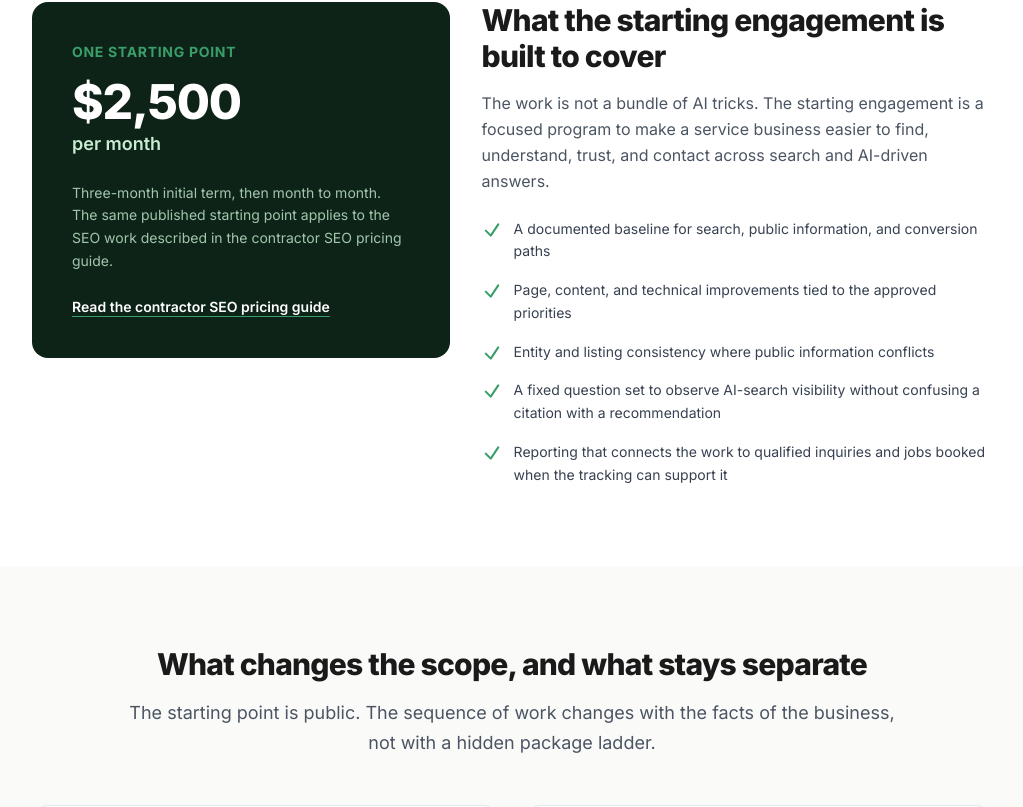
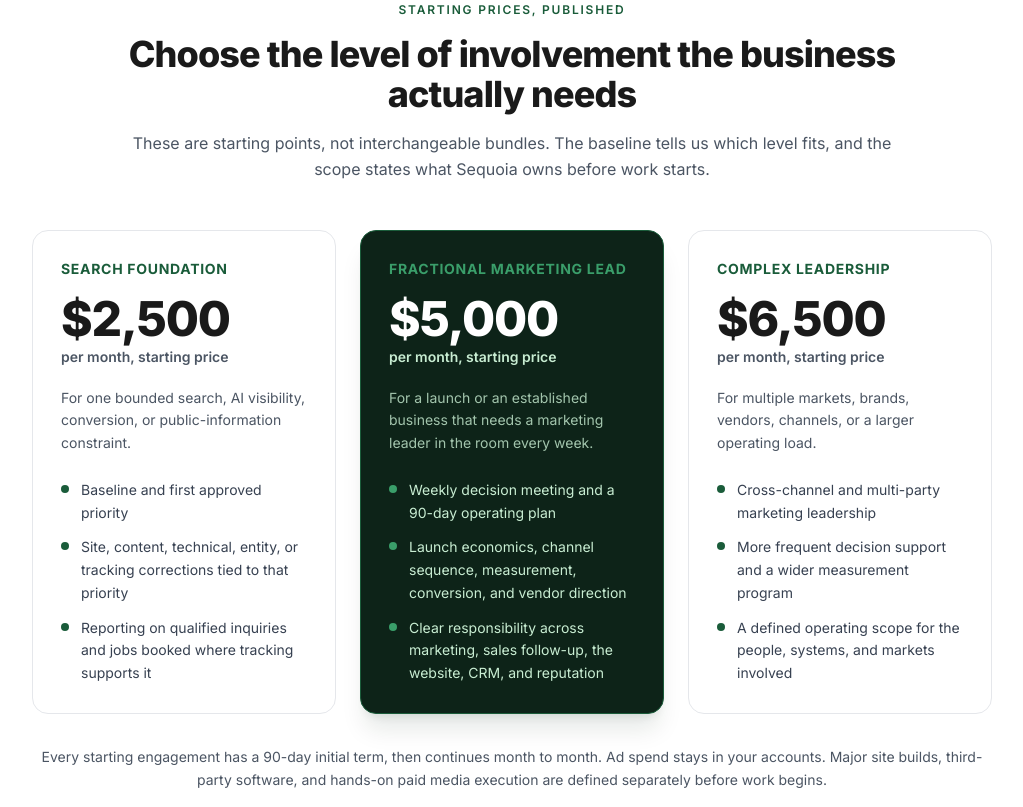
Before and after one commit to SequoiaGeo/next-website, a Next.js app: page /ai-seo-pricing in a window 1280 px wide. Shown: the part 813-1620 px from the top of the page, without its empty margins (128-1151 px from the left). Built offline with nearby package versions, Linux system fonts and the light colour scheme; no server answers.

Commit message:
Add transparent pricing tiers

```diff
--- a/src/app/ai-seo-pricing/page.tsx
+++ b/src/app/ai-seo-pricing/page.tsx
@@ -34,7 +34,7 @@ const faqs = [
   {
     question: "What is included in the monthly fee?",
     answer:
-      "The starting engagement can include search and AI visibility work, content and page improvements, public entity consistency, conversion and tracking fixes, reporting, and the priorities that emerge from the baseline. The exact sequence depends on the business, market, existing assets, and access available.",
+      "Search Foundation starts at $2,500 a month and covers a bounded search, AI visibility, conversion, or public-information constraint. Fractional Marketing Lead starts at $5,000 a month when a business needs weekly marketing leadership, launch planning, measurement oversight, and cross-channel direction. Complex Leadership starts at $6,500 a month for multiple markets, brands, vendors, or a broader operating load. Every engagement has a defined scope before work begins.",
   },
   {
     question: "What is not included?",
@@ -50,6 +50,11 @@ const faqs = [
     question: "What happens in the first 30 days?",
     answer:
       "The first 30 days establish the baseline, identify the first approved constraint, make the first corrections, and document what changed. The initial three-month term gives the work time to be implemented, discovered, and evaluated without pretending a result can be promised on a fixed date.",
+  },
+  {
+    question: "Is paid media management included?",
+    answer:
+      "Ad spend is always separate and stays in your accounts. Paid media execution is defined in writing for each engagement because the workload changes with platforms, spend, creative, and reporting requirements. It is never assumed to be included just because a broader marketing leadership engagement is in place.",
   },
   {
     question: "Can you work with a company that already has an agency?",
@@ -79,9 +84,10 @@ export default function AiSeoPricingPage() {
             How Much Does GEO and AI SEO Cost?
           </h1>
           <p className="mx-auto mt-6 max-w-3xl text-xl leading-relaxed text-gray-700">
-            At Sequoia GEO, engagements start at <strong>$2,500 a month</strong>, with a
-            three-month initial term and month to month after. GEO and AI SEO are part of
-            the same operator-led search engagement, not a separate AI surcharge.
+            Search Foundation starts at <strong>$2,500 a month</strong>. Marketing leadership
+            starts at <strong>$5,000 a month</strong>. Both begin with a 90-day initial term,
+            then continue month to month. GEO and AI SEO are part of the work, not a separate
+            AI surcharge.
           </p>
           <p className="mx-auto mt-4 max-w-2xl text-base leading-relaxed text-gray-600">
             You work directly with Aaron, not an account manager. The baseline decides what
@@ -106,49 +112,79 @@ export default function AiSeoPricingPage() {
 
       <section className="bg-white py-20">
         <div className="mx-auto max-w-5xl px-6 lg:px-8">
-          <div className="grid grid-cols-1 gap-8 lg:grid-cols-[0.9fr_1.1fr] lg:items-start">
-            <div className="rounded-2xl bg-[#0D2318] p-8 text-white sm:p-10">
-              <p className="text-sm font-bold uppercase tracking-wider text-[#3A9E6A]">One starting point</p>
-              <p className="mt-4 text-5xl font-extrabold tracking-tight">$2,500</p>
-              <p className="mt-1 text-lg font-semibold text-[#C8EDD2]">per month</p>
-              <p className="mt-6 text-sm leading-relaxed text-[#C8EDD2]/80">
-                Three-month initial term, then month to month. The same published starting
-                point applies to the SEO work described in the contractor SEO pricing guide.
-              </p>
-              <Link
-                href="/how-much-does-seo-cost-for-contractors"
-                className="mt-6 inline-block text-sm font-semibold text-white underline decoration-[#3A9E6A] underline-offset-4 hover:text-[#C8EDD2]"
-              >
-                Read the contractor SEO pricing guide
-              </Link>
-            </div>
-            <div>
-              <h2 className="text-3xl font-extrabold tracking-tight text-[#1a1a1a]">
-                What the starting engagement is built to cover
+          <div className="mx-auto max-w-3xl text-center">
+            <p className="section-overline mb-4">Starting prices, published</p>
+            <h2 className="text-3xl font-extrabold tracking-tight text-[#1a1a1a] sm:text-4xl">
+              Choose the level of involvement the business actually needs
             </h2>
             <p className="mt-4 text-base leading-relaxed text-gray-600">
-                The work is not a bundle of AI tricks. The starting engagement is a focused
-                program to make a service business easier to find, understand, trust, and
-                contact across search and AI-driven answers.
+              These are starting points, not interchangeable bundles. The baseline tells us
+              which level fits, and the scope states what Sequoia owns before work starts.
             </p>
-              <ul className="mt-6 space-y-4">
+          </div>
+          <div className="mt-12 grid grid-cols-1 gap-6 lg:grid-cols-3">
             {[
-                  "A documented baseline for search, public information, and conversion paths",
-                  "Page, content, and technical improvements tied to the approved priorities",
-                  "Entity and listing consistency where public information conflicts",
-                  "A fixed question set to observe AI-search visibility without confusing a citation with a recommendation",
-                  "Reporting that connects the work to qualified inquiries and jobs booked when the tracking can support it",
-                ].map((item) => (
-                  <li key={item} className="flex items-start gap-3 text-sm leading-relaxed text-gray-700">
-                    <svg aria-hidden="true" className="mt-0.5 h-5 w-5 shrink-0 text-[#3A9E6A]" fill="none" viewBox="0 0 24 24" strokeWidth={2.5} stroke="currentColor">
-                      <path strokeLinecap="round" strokeLinejoin="round" d="M4.5 12.75l6 6 9-13.5" />
-                    </svg>
+              {
+                name: "Search Foundation",
+                price: "$2,500",
+                description: "For one bounded search, AI visibility, conversion, or public-information constraint.",
+                items: [
+                  "Baseline and first approved priority",
+                  "Site, content, technical, entity, or tracking corrections tied to that priority",
+                  "Reporting on qualified inquiries and jobs booked where tracking supports it",
+                ],
+              },
+              {
+                name: "Fractional Marketing Lead",
+                price: "$5,000",
+                description: "For a launch or an established business that needs a marketing leader in the room every week.",
+                items: [
+                  "Weekly decision meeting and a 90-day operating plan",
+                  "Launch economics, channel sequence, measurement, conversion, and vendor direction",
+                  "Clear responsibility across marketing, sales follow-up, the website, CRM, and reputation",
+                ],
+              },
+              {
+                name: "Complex Leadership",
+                price: "$6,500",
+                description: "For multiple markets, brands, vendors, channels, or a larger operating load.",
+                items: [
+                  "Cross-channel and multi-party marketing leadership",
+                  "More frequent decision support and a wider measurement program",
+                  "A defined operating scope for the people, systems, and markets involved",
+                ],
+              },
+            ].map((tier, index) => (
+              <article
+                key={tier.name}
+                className={`rounded-2xl border p-7 ${
+                  index === 1
+                    ? "border-[#1A5C3A] bg-[#0D2318] text-white shadow-xl shadow-[#0D2318]/10"
+                    : "border-gray-200 bg-white text-[#1a1a1a]"
+                }`}
+              >
+                <p className={`text-sm font-bold uppercase tracking-wider ${index === 1 ? "text-[#3A9E6A]" : "text-[#1A5C3A]"}`}>
+                  {tier.name}
+                </p>
+                <p className="mt-4 text-5xl font-extrabold tracking-tight">{tier.price}</p>
+                <p className={`mt-1 text-sm font-semibold ${index === 1 ? "text-[#C8EDD2]" : "text-gray-600"}`}>per month, starting price</p>
+                <p className={`mt-5 text-sm leading-relaxed ${index === 1 ? "text-[#C8EDD2]/80" : "text-gray-600"}`}>{tier.description}</p>
+                <ul className="mt-6 space-y-3">
+                  {tier.items.map((item) => (
+                    <li key={item} className={`flex gap-3 text-sm leading-relaxed ${index === 1 ? "text-[#C8EDD2]" : "text-gray-700"}`}>
+                      <span aria-hidden="true" className={`mt-1.5 h-2 w-2 shrink-0 rounded-full ${index === 1 ? "bg-[#3A9E6A]" : "bg-[#1A5C3A]"}`} />
                       {item}
                     </li>
                   ))}
                 </ul>
+              </article>
+            ))}
           </div>
-          </div>
+          <p className="mt-8 text-center text-sm leading-relaxed text-gray-600">
+            Every starting engagement has a 90-day initial term, then continues month to month.
+            Ad spend stays in your accounts. Major site builds, third-party software, and hands-on
+            paid media execution are defined separately before work begins.
+          </p>
         </div>
       </section>
 
@@ -159,8 +195,8 @@ export default function AiSeoPricingPage() {
               What changes the scope, and what stays separate
             </h2>
             <p className="mt-4 text-lg leading-relaxed text-gray-600">
-              The starting point is public. The sequence of work changes with the facts of
-              the business, not with a hidden package ladder.
+              The starting prices are public. Scope expands only when the operating load expands,
+              not through a hidden package ladder.
             </p>
           </div>
           <div className="mt-12 grid grid-cols-1 gap-6 md:grid-cols-2">
--- a/src/app/fractional-cmo/page.tsx
+++ b/src/app/fractional-cmo/page.tsx
@@ -7,7 +7,7 @@ import ServiceJsonLd from "@/components/ServiceJsonLd";
 export const metadata: Metadata = {
   title: "Fractional CMO for Home Service Contractors | $17M Operator",
   description:
-    "Marketing leadership without the full-time hire. Fractional CMO who built a $17M home services company in 13 years. 4x Inc 5000. Engagements start at $2,500/mo.",
+    "Marketing leadership without the full-time hire. Fractional Marketing Lead services start at $5,000 a month. Led by a home services operator with 13 years of experience.",
   alternates: {
     canonical: "https://www.sequoiageo.com/fractional-cmo",
   },
@@ -27,7 +27,7 @@ const primaryFaqs = [
   {
     question: "How long does a fractional CMO engagement last?",
     answer:
-      "Most engagements run 12 to 24 months. The first 90 days are the audit and strategy build phase. Months four through twelve are execution and optimization. After the first year, many clients extend the engagement or transition some functions to a newly hired internal marketing team the fractional CMO helped build.",
+      "Every engagement begins with a 90-day initial term. The first 90 days establish the operating plan, measurement, ownership, and first priorities. After that, the engagement continues month to month for as long as the business needs hands-on marketing leadership.",
   },
   {
     question: "Can a fractional CMO help if I'm already working with agencies?",
@@ -37,7 +37,7 @@ const primaryFaqs = [
   {
     question: "What does fractional CMO pricing look like for home service companies?",
     answer:
-      "Fractional CMO pricing for home service companies typically ranges from $3,000 to $8,000 per month depending on scope, hours, and the number of vendor relationships being managed. Transparent pricing means knowing exactly what the monthly retainer includes before the engagement starts. The comparison that matters is not fractional CMO cost versus zero, it is fractional CMO cost versus the marketing dollars currently being wasted on unmanaged channels, or versus a full-time executive hire at $180,000 to $220,000 per year.",
+      "Fractional Marketing Lead engagements at Sequoia GEO start at $5,000 per month, with a 90-day initial term and month to month after. Complex Leadership starts at $6,500 per month when the work spans multiple markets, brands, vendors, or channels. Bounded Search Foundation work starts at $2,500 per month. Ad spend stays in your accounts, and paid-media execution is explicitly scoped rather than assumed.",
   },
   {
     question: "What industries do you work with?",
@@ -139,7 +139,7 @@ export default function FractionalCmoPage() {
               <li><strong>Who this is for:</strong> Home service companies doing $2M to $15M in revenue with no dedicated marketing leader.</li>
               <li><strong>What a fractional CMO does:</strong> Owns the marketing function part-time. Sets strategy, manages vendors, builds attribution to <strong>cost per booked job</strong>, and connects every dollar of <strong>marketing spend</strong> to revenue.</li>
               <li><strong>Why an operator matters:</strong> 13 years running Balanced Comfort to $17M, 4x Inc 5000, California Licensed Contractor. I&rsquo;ve sat in the dispatch chair, not just the marketing meeting.</li>
-              <li><strong>Pricing:</strong> $4,000 to $8,000 per month depending on complexity, versus $200K+ for a full-time hire. Lighter, single-channel engagements start at $2,500/mo.</li>
+              <li><strong>Pricing:</strong> Fractional Marketing Lead starts at $5,000 per month. Complex Leadership starts at $6,500 per month. Bounded Search Foundation work starts at $2,500 per month. Every engagement begins with a 90-day initial term.</li>
             </ul>
           </div>
         </div>
```
Lines whose indentation alone changed are shown as unchanged.
